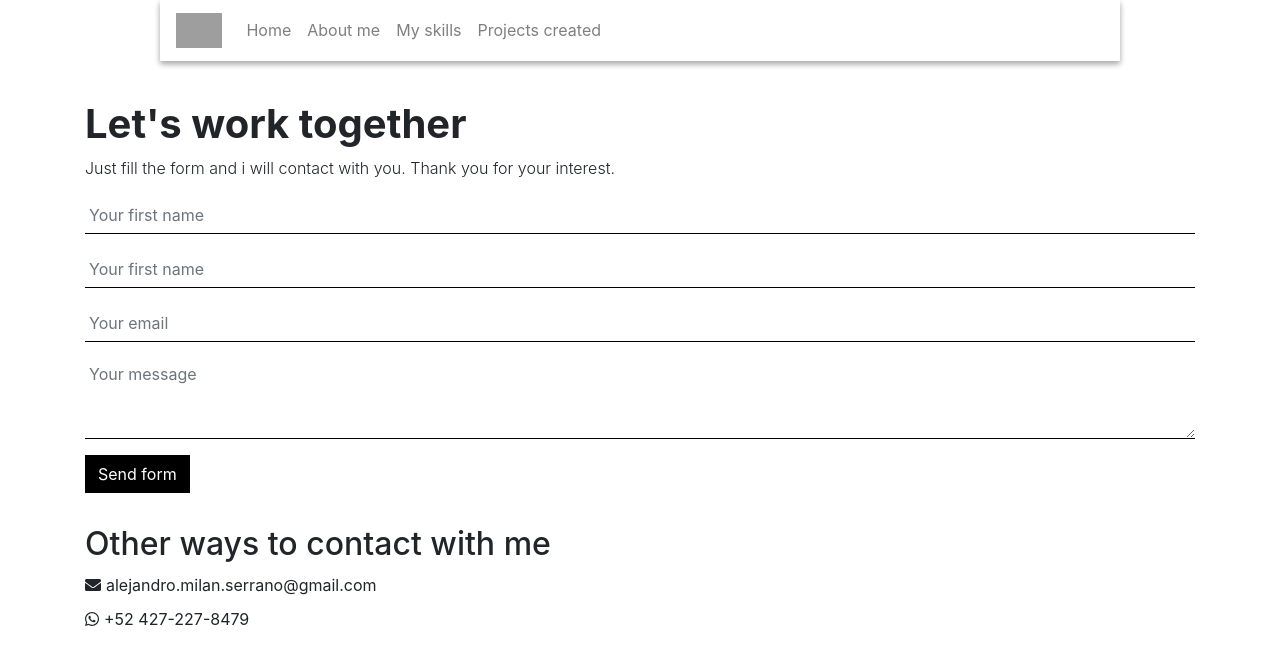
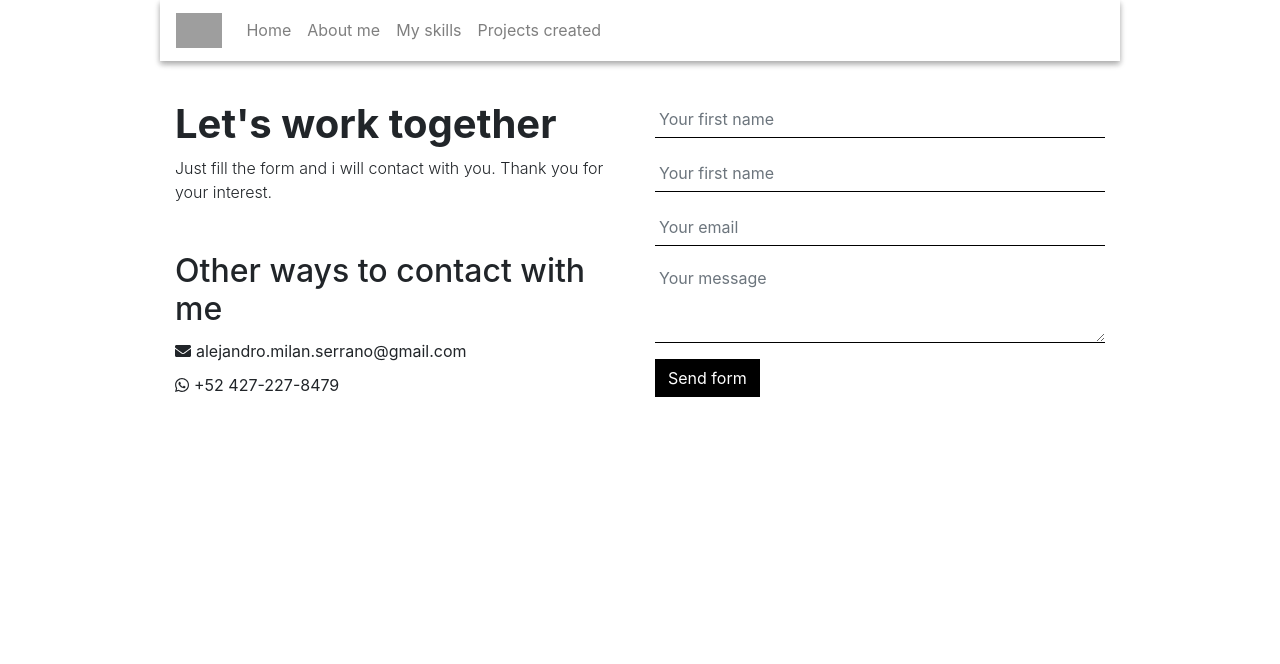
Before and after one commit to AlejandroMilan/MilanPortfolio, a Nuxt app: page /contact in a window 1280 px wide. Shown: the top 664 px of the page. Built offline with nearby package versions, Linux system fonts and the light colour scheme; grey boxes are pictures that could not be loaded.

Commit message:
Contact page media queries added

```diff
--- a/pages/contact.vue
+++ b/pages/contact.vue
@@ -1,11 +1,32 @@
 <template>
   <main>
-    <ContactTitle></ContactTitle>
-    <ContactForm></ContactForm>
-    <OtherContactMedias></OtherContactMedias>
+    <ContactTitle class="title"></ContactTitle>
+    <ContactForm class="contact-form"></ContactForm>
+    <OtherContactMedias class="other-contact-ways"></OtherContactMedias>
   </main>
 </template>
 
+<style lang="sass" scoped>
+main
+  @media(min-width: 992px)
+    max-width: 960px
+    margin: 0 auto
+    display: grid
+    grid-template-columns: 50% 50%
+    grid-template-areas: "t f" "o f"
+
+  .title
+    @media(min-width: 992px)
+      grid-area: t
+
+  .contact-form
+    @media(min-width: 992px)
+      grid-area: f
+
+  .other-contact-ways
+    @media(min-width: 992px)
+      grid-area: o
+</style>
 <script lang="ts">
 import Vue from 'vue'
 import ContactForm from '~/components/contact_page-components/ContactForm.vue'
```
